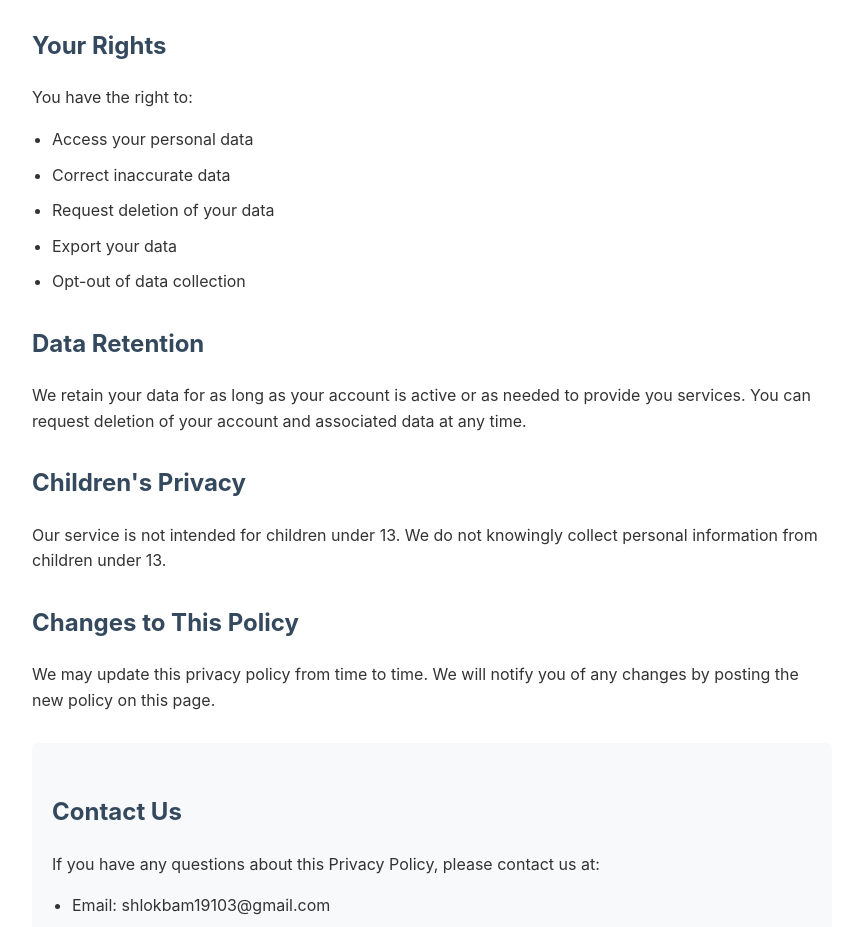
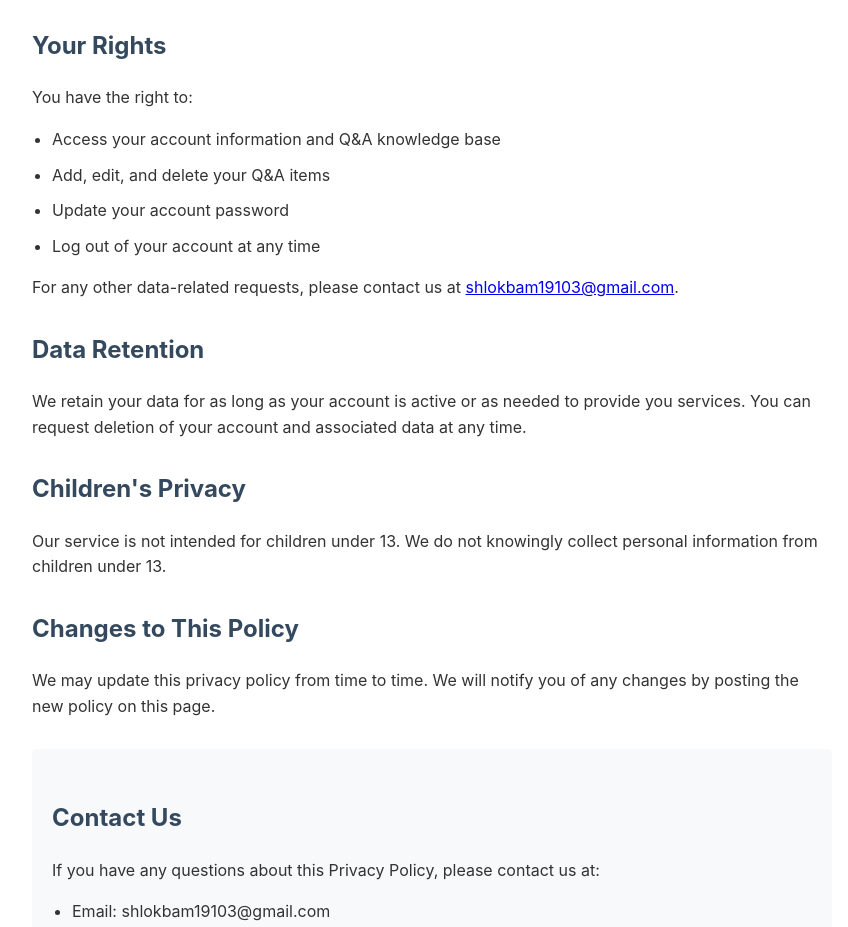
Before and after one commit to shlokbam/FormMate_AI-Privacy-Policy, a plain HTML site: page index.html in a window 1280 px wide. Shown: the part 1640-2567 px from the top of the page, without its empty margins (208-1056 px from the left). Drawn offline with Linux system fonts and the light colour scheme.

Commit message:
Update index.html

```diff
--- a/index.html
+++ b/index.html
@@ -101,11 +101,12 @@
     <h2>Your Rights</h2>
     <p>You have the right to:</p>
     <ul>
-        <li>Access your personal data</li>
-        <li>Correct inaccurate data</li>
-        <li>Request deletion of your data</li>
-        <li>Export your data</li>
-        <li>Opt-out of data collection</li>
+        <li>Access your account information and Q&A knowledge base</li>
+        <li>Add, edit, and delete your Q&A items</li>
+        <li>Update your account password</li>
+        <li>Log out of your account at any time</li>
+    </ul>
+        <p>For any other data-related requests, please contact us at <a href="mailto:shlokbam19103@gmail.com">shlokbam19103@gmail.com</a>.</p>
     </ul>
 
     <h2>Data Retention</h2>
```
